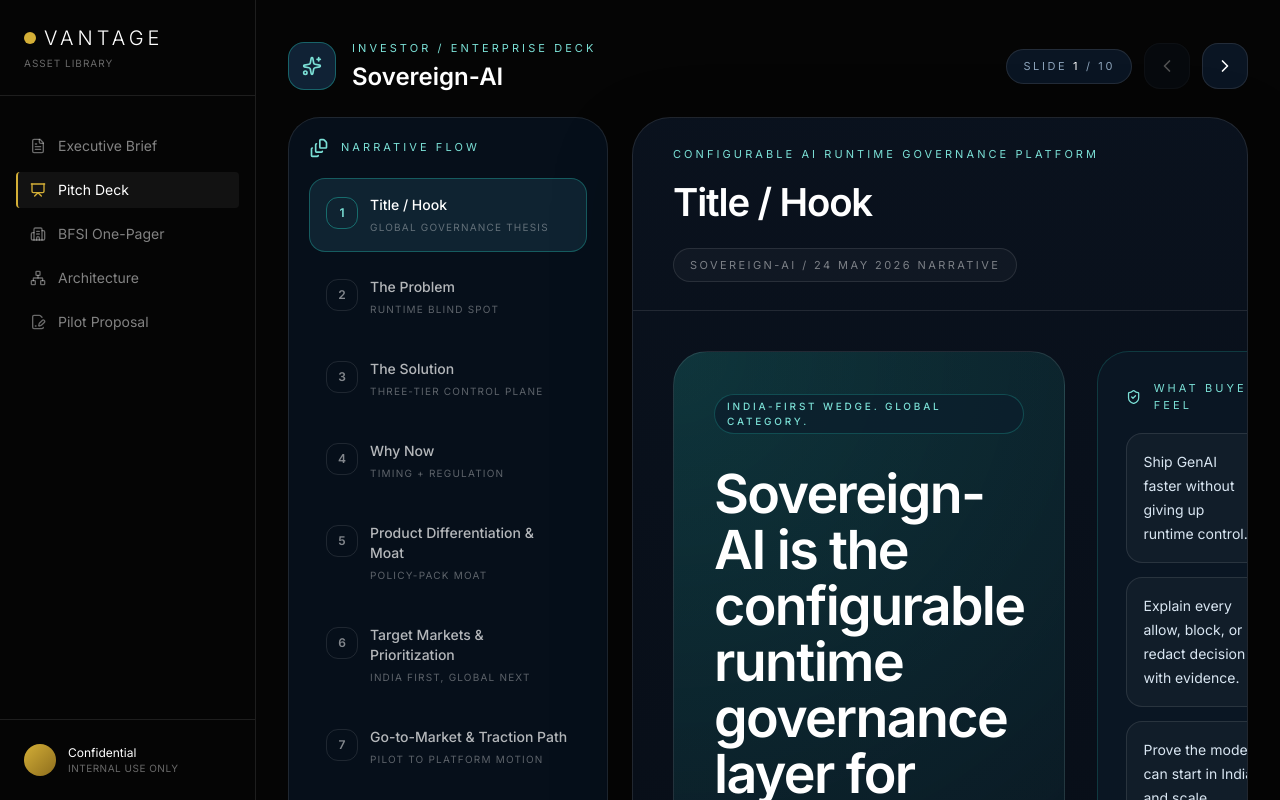
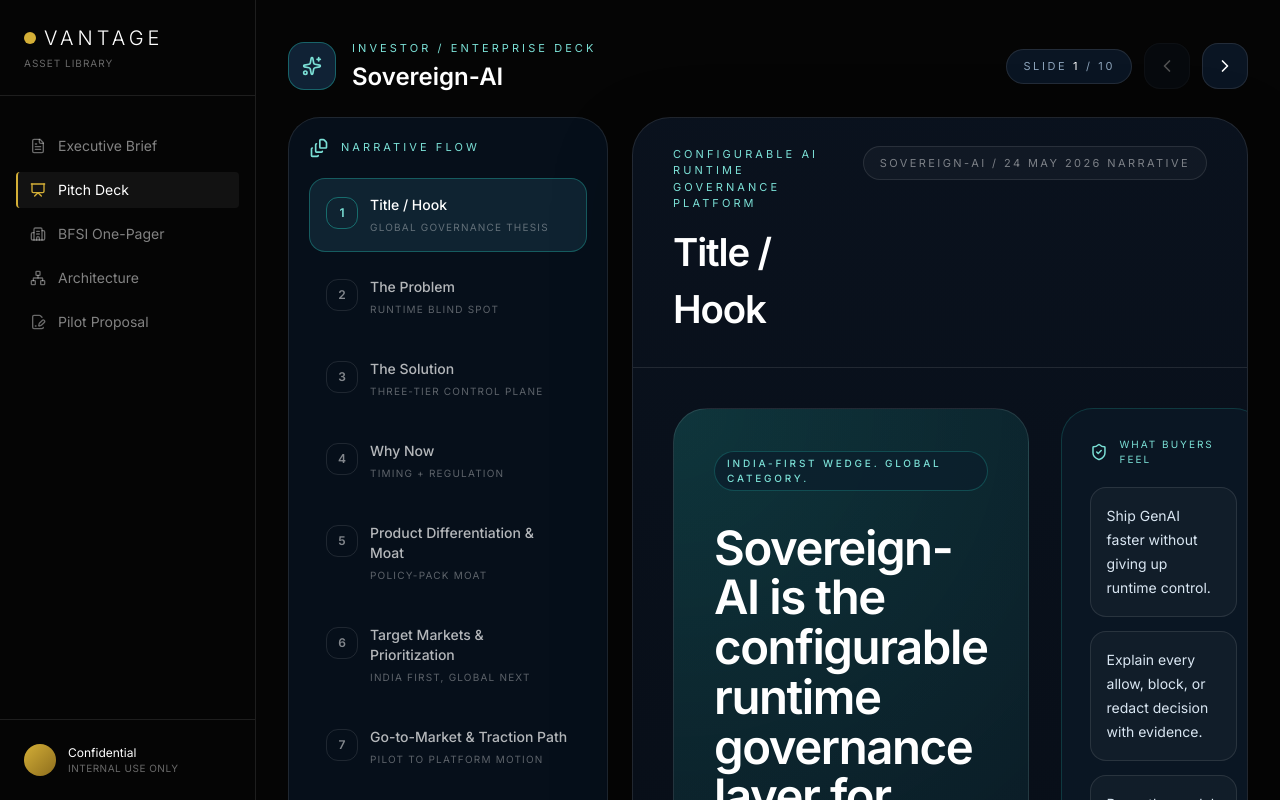
Before and after one commit to pranaya-mathur/pitch_deck, a React (Vite) app: page / in a window 1280 px wide. Both pictures are taken after a click on the button "Pitch Deck". Built offline with nearby package versions, Linux system fonts and the light colour scheme; a web font is replaced by a local one.

Commit message:
Fix title slide alignment

```diff
--- a/src/components/views/PitchDeck.tsx
+++ b/src/components/views/PitchDeck.tsx
@@ -120,11 +120,11 @@ const slides: Slide[] = [
     subtitle: 'Configurable AI Runtime Governance Platform',
     navSubtitle: 'Global governance thesis',
     content: (
-      <div className="grid h-full gap-8 lg:grid-cols-[1.35fr_0.65fr]">
+      <div className="grid h-full gap-8 lg:grid-cols-[1.22fr_0.78fr]">
         <div className="flex flex-col justify-between rounded-[34px] border border-white/10 bg-[radial-gradient(circle_at_top_left,rgba(35,198,183,0.20),rgba(9,18,30,0.92)_52%),linear-gradient(180deg,rgba(10,18,30,0.96),rgba(7,13,23,0.98))] p-9 xl:p-10">
           <div>
             <Eyebrow>India-first wedge. Global category.</Eyebrow>
-            <h1 className="mt-8 max-w-[12.5ch] text-[clamp(3.1rem,4.2vw,5rem)] font-semibold leading-[1.04] tracking-[-0.03em] text-white">
+            <h1 className="mt-8 max-w-[13.5ch] text-[clamp(2.8rem,3.7vw,4.4rem)] font-semibold leading-[1.05] tracking-[-0.03em] text-white">
               Sovereign-AI is the configurable runtime governance layer for safe, auditable enterprise GenAI.
             </h1>
             <p className="mt-6 max-w-3xl text-lg leading-8 text-[#b9cad9]">
@@ -143,7 +143,7 @@ const slides: Slide[] = [
           <div className="rounded-[32px] border border-[#23c6b7]/20 bg-[#0b1724]/92 p-7">
             <div className="flex items-center gap-3 text-[#7be0d6]">
               <ShieldCheck className="h-5 w-5" />
-              <span className="text-[11px] uppercase tracking-[0.28em]">What buyers feel</span>
+              <span className="text-[10px] uppercase tracking-[0.2em]">What buyers feel</span>
             </div>
             <div className="mt-5 space-y-3.5">
               {[
@@ -749,12 +749,12 @@ export function PitchDeck() {
 
         <section className="overflow-hidden rounded-[38px] border border-white/10 bg-[linear-gradient(180deg,rgba(10,18,30,0.98),rgba(7,13,22,0.98))] shadow-[0_30px_80px_rgba(0,0,0,0.28)]">
           <div className="border-b border-white/10 px-10 py-7">
-            <div className="flex flex-wrap items-center justify-between gap-4">
-              <div>
+            <div className="flex items-start justify-between gap-4">
+              <div className="min-w-0 flex-1">
                 <div className="text-[11px] uppercase tracking-[0.28em] text-[#7be0d6]">{currentSlide.subtitle}</div>
                 <h2 className="mt-3 text-[clamp(2.4rem,3vw,3.1rem)] font-semibold tracking-[-0.03em] text-white">{currentSlide.title}</h2>
               </div>
-              <div className="rounded-full border border-white/10 bg-white/[0.03] px-4 py-2 text-[11px] uppercase tracking-[0.22em] text-white/45">
+              <div className="shrink-0 rounded-full border border-white/10 bg-white/[0.03] px-4 py-2 text-[11px] uppercase tracking-[0.22em] text-white/45">
                 Sovereign-AI / 24 May 2026 narrative
               </div>
             </div>
```
